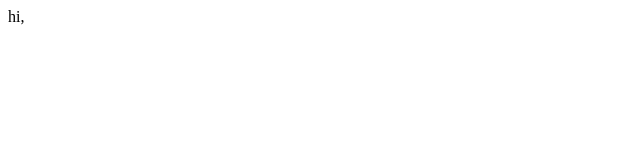
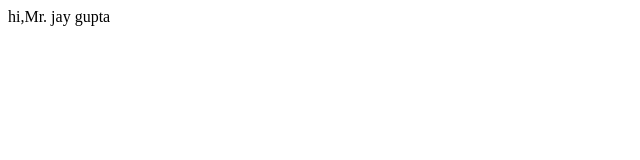
Before and after one commit to jaygupta51286/gitinonevideo, a plain HTML site: page contact.html in a window 1280 px wide. Shown: the whole page, without its empty margins (0-640 px from the left). Drawn offline with Linux system fonts and the light colour scheme.

Commit message:
add name with hiii

```diff
--- a/contact.html
+++ b/contact.html
@@ -7,6 +7,6 @@
     <title>Document</title>
 </head>
 <body>
-    hi,
+    hi,Mr. jay gupta
 </body>
 </html>
```
